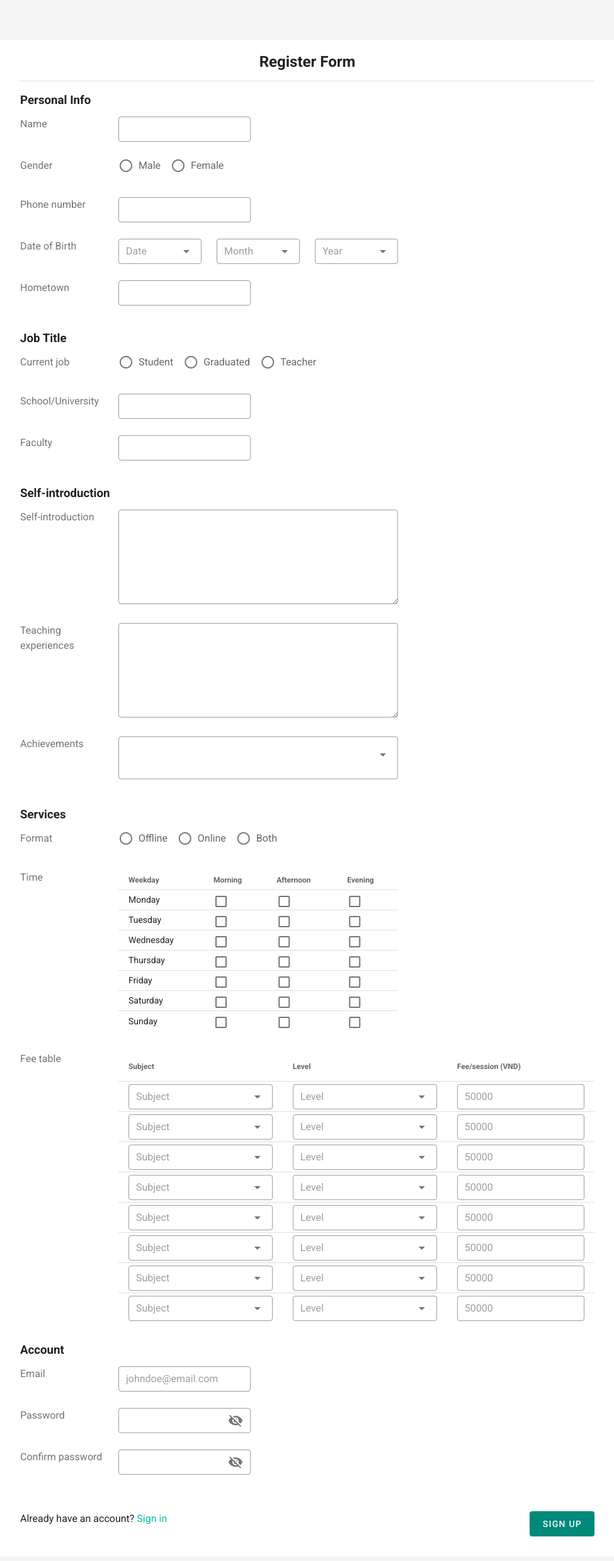
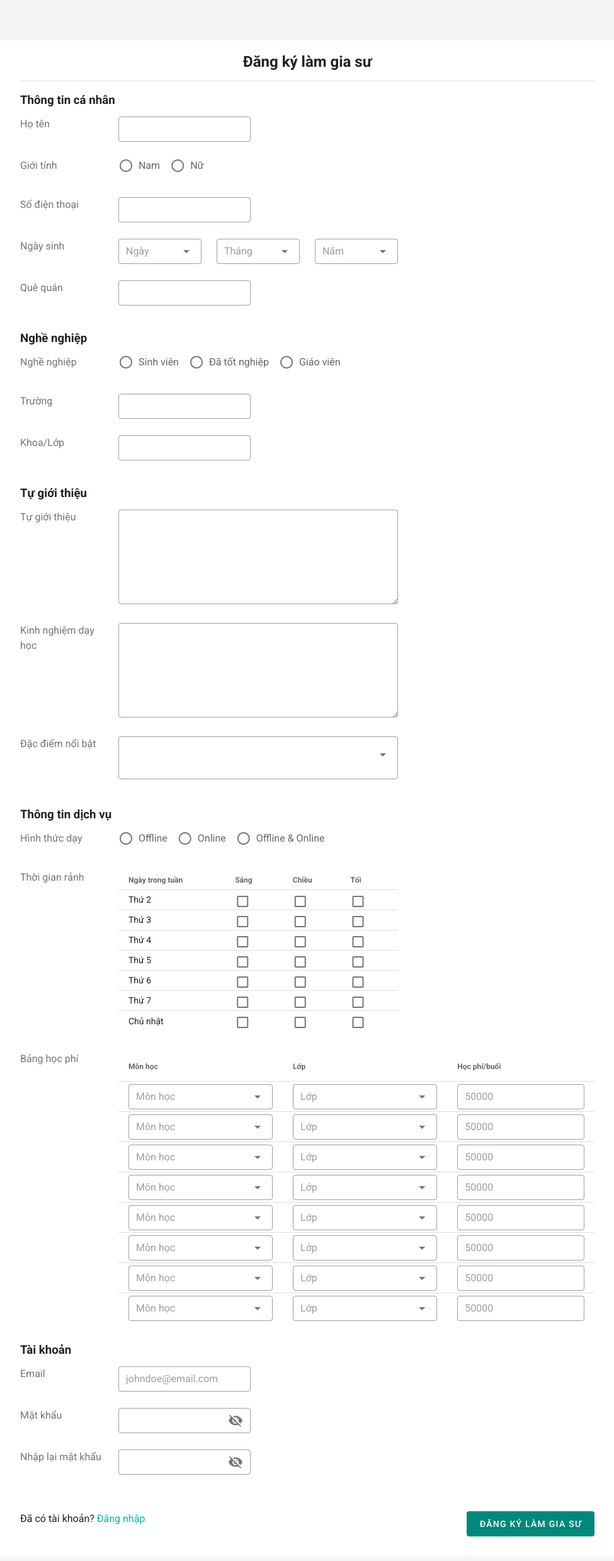
Before and after one commit to minhthinh190/find-learner, a Nuxt app: page /signup in a window 1280 px wide. Shown: the top 2478 px of the page at 63% size, without its empty margins (152-1127 px from the left). Built offline with nearby package versions, Linux system fonts and the light colour scheme.

Commit message:
Translate to Vietnamese

```diff
--- a/components/AppBar.vue
+++ b/components/AppBar.vue
@@ -66,9 +66,11 @@ export default {
   data () {
     return {
       navigation: [
+        /*
         { title: 'Home', link: '/' },
         { title: 'Search', link: '' },
         { title: 'About', link: '' }
+        */
       ],
       menu: [
         { title: 'My bookings', icon: 'mdi-book-education', action: 'goToBookingList' },
--- a/pages/index.vue
+++ b/pages/index.vue
@@ -6,7 +6,7 @@
     >
       <v-col cols="12">
         <div class="text-center">
-          <h1>Lorem ipsum dolor sit amet</h1>
+          <h1>Danh sách lớp cần gia sư</h1>
         </div>
 
         <v-spacer class="my-6"/>
@@ -19,7 +19,7 @@
               <v-col cols="12" lg="2" sm="3" class="px-2 py-0">
                 <v-select
                   v-model="subject"
-                  label="Subject"
+                  label="Môn học"
                   color="teal darken-1"
                   background-color="grey lighten-4"
                   :items="subjects"
@@ -35,7 +35,7 @@
               <v-col cols="12" lg="4" md="4" sm="6" class="px-2">
                 <v-container class="pa-0 d-flex">
                   <v-text-field
-                    label="Find by ID"
+                    label="Tìm theo mã lớp, hình thức, thời gian"
                     color="teal accent-4"
                     dense
                     outlined
@@ -88,19 +88,19 @@
 
                 <v-card-text class="py-3 card-text">
                   <p class="ma-0">
-                    <strong>Subject: </strong>{{ capitalizeFirstLetter(request.subject) }}
+                    <strong>Môn học: </strong>{{ capitalizeFirstLetter(request.subject) }}
                   </p>
                   <v-spacer class="mb-2"/>
                   <p class="ma-0">
-                    <strong>Format: </strong>{{ request.format }}
+                    <strong>Hình thức: </strong>{{ request.format }}
                   </p>
                   <v-spacer class="mb-2"/>
                   <p class="ma-0">
-                    <strong>Address: </strong>{{ request.address }}
+                    <strong>Địa chỉ: </strong>{{ request.address }}
                   </p>
                   <v-spacer class="mb-2"/>
                   <p class="ma-0">
-                    <strong>Time: </strong>{{ request.time }}
+                    <strong>Thời gian: </strong>{{ request.time }}
                   </p>
                 </v-card-text>
 
@@ -118,7 +118,7 @@
                       color="teal darken-1"
                       class="text-capitalize"
                     >
-                      Details
+                      Chi tiết
                     </v-btn>
                   </nuxt-link>
                 </v-card-actions>
@@ -159,7 +159,7 @@
         <v-container fluid v-if="!isLoading && !paginatedRequests.length">
           <v-row class="pa-lg-16 pa-md-10">
             <v-col cols="12" class="text-center my-lg-10 pa-16">
-              <h2>No requests</h2>
+              <h2>Không có yêu cầu</h2>
             </v-col>
           </v-row>
         </v-container>
@@ -177,6 +177,16 @@ export default {
   data () {
     return {
       subjects: [
+        'Tất cả',
+        'Toán',
+        'Tiếng Anh',
+        'Ngữ văn',
+        'Vật lý',
+        'Hóa học',
+        'Sinh học',
+        'IELTS',
+        'TOEIC'
+        /*
         'All',
         'Math',
         'English',
@@ -186,6 +196,7 @@ export default {
         'Biology',
         'IELTS',
         'TOEIC'
+        */
       ],
       page: 1,
       isLoading: false,
--- a/pages/request/_id.vue
+++ b/pages/request/_id.vue
@@ -28,7 +28,7 @@
             </v-icon>
 
             <nuxt-link to="" class="nav-link">
-              My profile
+              Tài khoản của tôi
             </nuxt-link>
           </div>
 
@@ -38,7 +38,7 @@
             </v-icon>
 
             <nuxt-link to="" class="nav-link">
-              Notifications
+              Thông báo
             </nuxt-link>
           </div>
         </v-container>
@@ -57,17 +57,18 @@
                 outlined
                 small
               >
-                {{ capitalizeFirstLetter(request.status) }}
+                {{ translateStatus(request.status) }}
               </v-chip>
             </v-col>
 
             <v-col cols="6">
               <p class="ma-0 text-right subtitle-2 created-date">
-                Created date: {{ request.createdDate }}
+                Ngày tạo: {{ request.createdDate }}
               </p>
             </v-col>
           </v-row>
 
+          <!--
           <v-row class="mb-4">
             <v-col cols="12">
               <v-sheet
@@ -98,6 +99,7 @@
               </v-sheet>
             </v-col>
           </v-row>
+          -->
 
           <v-row class="mb-4">
             <v-col cols="12">
@@ -115,7 +117,7 @@
               <v-card flat tile>
                 <div class="px-4 pt-4 pb-0">
                   <p class="ma-0 font-weight-bold">
-                    Description
+                    Mô tả
                   </p>
                 </div>
 
@@ -135,7 +137,7 @@
               >
                 <p>
                   <span class="font-weight-bold">
-                    Address:&nbsp;
+                    Địa chỉ:&nbsp;
                   </span>
                   {{ request.address }}
                 </p>
@@ -152,7 +154,7 @@
               >
                 <p>
                   <span class="font-weight-bold">
-                    Contact:&nbsp;
+                    Liên hệ:&nbsp;
                   </span>
                   {{ request.contact }}
                 </p>
@@ -168,7 +170,7 @@
                 class="px-6 text-capitalize white--text"
                 @click.stop="isDialogShowed = true"
               >
-                Apply
+                Ứng tuyển
               </v-btn>
             </v-col>
           </v-row>
@@ -180,15 +182,19 @@
             v-on:confirm="applyForRequest"
           >
             <template #dialogTitle>
-              Applying Confirmation
+              Xác nhận ứng tuyển
             </template>
 
             <template #dialogContent>
-              Are you sure to apply this request?
+              Bạn muốn ứng tuyển cho yêu cầu này?
             </template>
 
             <template #confirmBtnText>
-              Apply
+              Ứng tuyển
+            </template>
+
+            <template #cancelBtnText>
+              Hủy
             </template>
           </confirm-dialog>
         </v-container>
@@ -213,11 +219,11 @@ export default {
       isDialogShowed: false,
       isApplying: false,
       headers: [
-        { text: 'Subject', value: 'subject', align: 'start', sortable: false },
-        { text: 'Format', value: 'format', align: 'start', sortable: false },
-        { text: 'Time', value: 'time', align: 'start', sortable: false },
-        { text: 'Per week', value: 'perWeek', align: 'start', sortable: false },
-        { text: 'Duration', value: 'duration', align: 'start', sortable: false }
+        { text: 'Môn học', value: 'subject', align: 'start', sortable: false },
+        { text: 'Hình thức', value: 'format', align: 'start', sortable: false },
+        { text: 'Thời gian', value: 'time', align: 'start', sortable: false },
+        { text: 'Số buổi/tuần', value: 'perWeek', align: 'start', sortable: false },
+        { text: 'Thời lượng', value: 'duration', align: 'start', sortable: false }
       ]
     }
   },
@@ -244,6 +250,21 @@ export default {
     this.$store.dispatch('user/getUserProfile')
   },
   methods: {
+    translateStatus (originalStatus) {
+      let status = ''
+      switch (originalStatus) {
+        case 'waiting':
+          status = 'Đang chờ'
+          break
+        case 'on-going':
+          status = 'Đang tiến hành'
+          break
+        case 'finished':
+          status = 'Hoàn tất'
+          break
+      }
+      return status
+    },
     capitalizeFirstLetter (str) {
       return str.charAt(0).toUpperCase() + str.slice(1)
     },
@@ -254,7 +275,7 @@ export default {
           format: this.request.format,
           time: this.request.time,
           perWeek: this.request.perWeek,
-          duration: this.request.duration + ' (mins)'
+          duration: this.request.duration + ' (phút)'
         }
       ]
       return data
--- a/pages/signin.vue
+++ b/pages/signin.vue
@@ -4,7 +4,7 @@
       <v-col cols="12" sm="6" md="6" lg="4">
         <v-card class="pa-6" outlined>
           <v-card-title class="justify-center mb-4">
-            <h3>Sign In</h3>
+            <h3>Đăng nhập</h3>
           </v-card-title>
 
           <v-card-text>
@@ -23,7 +23,7 @@
 
               <v-text-field
                 v-model="password"
-                label="Password"
+                label="Mật khẩu"
                 color="teal accent-4"
                 dense
                 outlined
@@ -37,7 +37,7 @@
               ></v-text-field>
 
               <nuxt-link to="" class="link">
-                Forgot your password?
+                Quên mật khẩu?
               </nuxt-link>
             </v-form>
           </v-card-text>
@@ -53,15 +53,15 @@
                   class="py-5 text-capitalize white--text"
                   @click="signIn"
                 >
-                  Sign In
+                  Đăng nhập
                 </v-btn>
               </v-col>
 
               <v-col cols="12" sm="12" md="12" lg="12" align="center" class="pb-0">
                 <p>
-                  Don't have an account?
+                  Chưa có tài khoản?
                   <nuxt-link to="/signup" class="link">
-                    Sign up
+                    Đăng ký
                   </nuxt-link>
                 </p>
               </v-col>
--- a/pages/signup.vue
+++ b/pages/signup.vue
@@ -4,7 +4,7 @@
       <v-form ref="form">
         <v-row>
           <v-col cols="12">
-            <h2 class="text-center">Register Form</h2>
+            <h2 class="text-center">Đăng ký làm gia sư</h2>
           </v-col>
         </v-row>
 
@@ -13,13 +13,13 @@
         <!-- Personal Info -->
         <v-row class="py-3">
           <v-col cols="12">
-            <h3>Personal Info</h3>
+            <h3>Thông tin cá nhân</h3>
           </v-col>
         </v-row>
 
         <v-row>
           <v-col cols="2">
-            <p class="label">Name</p>
+            <p class="label">Họ tên</p>
           </v-col>
           <v-col cols="12" md="3" sm="5" class="py-0">
             <v-text-field
@@ -35,7 +35,7 @@
 
         <v-row class="pb-4">
           <v-col cols="2" class="pb-0">
-            <p class="label">Gender</p>
+            <p class="label">Giới tính</p>
           </v-col>
           <v-col cols="12" md="3" sm="5" class="py-0">
             <v-radio-group
@@ -45,12 +45,12 @@
               :rules="numberInputRules"
             >
               <v-radio
-                label="Male"
+                label="Nam"
                 value="male"
                 color="teal accent-4"
               ></v-radio>
               <v-radio
-                label="Female"
+                label="Nữ"
                 value="female"
                 color="teal accent-4"
               ></v-radio>
@@ -60,7 +60,7 @@
 
         <v-row>
           <v-col cols="2">
-            <p class="label">Phone number</p>
+            <p class="label">Số điện thoại</p>
           </v-col>
           <v-col cols="12" md="3" sm="5" class="py-0">
             <v-text-field
@@ -77,7 +77,7 @@
 
         <v-row>
           <v-col cols="2">
-            <p class="label">Date of Birth</p>
+            <p class="label">Ngày sinh</p>
           </v-col>
 
           <v-col cols="12" lg="2" md="2" sm="3" class="py-0">
@@ -86,7 +86,7 @@
               dense
               outlined
               color="teal accent-4"
-              placeholder="Date"
+              placeholder="Ngày"
               :items="dateSelectData"
               :rules="numberInputRules"
             ></v-select>
@@ -98,7 +98,7 @@
               dense
               outlined
               color="teal accent-4"
-              placeholder="Month"
+              placeholder="Tháng"
               :items="monthSelectData"
               :rules="numberInputRules"
             ></v-select>
@@ -110,7 +110,7 @@
               dense
               outlined
               color="teal accent-4"
-              placeholder="Year"
+              placeholder="Năm"
               :items="yearSelectData"
               :rules="numberInputRules"
             ></v-select>
@@ -119,7 +119,7 @@
 
         <v-row>
           <v-col cols="2">
-            <p class="label">Hometown</p>
+            <p class="label">Quê quán</p>
           </v-col>
           <v-col cols="12" md="3" sm="5" class="py-0">
             <v-text-field
@@ -136,13 +136,13 @@
         <!-- Job Title -->
         <v-row class="py-3">
           <v-col cols="12">
-            <h3>Job Title</h3>
+            <h3>Nghề nghiệp</h3>
           </v-col>
         </v-row>
 
         <v-row class="pb-4">
           <v-col cols="2" class="pb-0">
-            <p class="label">Current job</p>
+            <p class="label">Nghề nghiệp</p>
           </v-col>
           <v-col cols="12" md="6" class="py-0">
             <v-radio-group
@@ -152,17 +152,17 @@
               :rules="numberInputRules"
             >
               <v-radio
-                label="Student"
+                label="Sinh viên"
                 value="student"
                 color="teal accent-4"
               ></v-radio>
               <v-radio
-                label="Graduated"
+                label="Đã tốt nghiệp"
                 value="graduated"
                 color="teal accent-4"
               ></v-radio>
               <v-radio
-                label="Teacher"
+                label="Giáo viên"
                 value="teacher"
                 color="teal accent-4"
               ></v-radio>
@@ -172,7 +172,7 @@
 
         <v-row>
           <v-col cols="2">
-            <p class="label">School/University</p>
+            <p class="label">Trường</p>
           </v-col>
           <v-col cols="12" md="3" sm="5" class="py-0">
             <v-text-field
@@ -188,7 +188,7 @@
 
         <v-row>
           <v-col cols="2">
-            <p class="label">Faculty</p>
+            <p class="label">Khoa/Lớp</p>
           </v-col>
           <v-col cols="12" md="3" sm="5" class="py-0">
             <v-text-field
@@ -205,13 +205,13 @@
         <!-- Self-introduction -->
         <v-row class="py-3">
           <v-col cols="12">
-            <h3>Self-introduction</h3>
+            <h3>Tự giới thiệu</h3>
           </v-col>
         </v-row>
 
         <v-row>
           <v-col cols="2">
-            <p class="label">Self-introduction</p>
+            <p class="label">Tự giới thiệu</p>
           </v-col>
           <v-col cols="12" md="6" class="py-0">
             <v-textarea
@@ -225,7 +225,7 @@
 
         <v-row>
           <v-col cols="2">
-            <p class="label">Teaching experiences</p>
+            <p class="label">Kinh nghiệm dạy học</p>
           </v-col>
           <v-col cols="12" md="6" class="py-0">
             <v-textarea
@@ -239,7 +239,7 @@
 
         <v-row>
           <v-col cols="2">
-            <p class="label">Achievements</p>
+            <p class="label">Đặc điểm nổi bật</p>
           </v-col>
           <v-col cols="12" md="6" sm="5" class="py-0">
             <v-select
@@ -262,13 +262,13 @@
         <!-- Services -->
         <v-row class="py-3">
           <v-col cols="12">
-            <h3>Services</h3>
+            <h3>Thông tin dịch vụ</h3>
           </v-col>
         </v-row>
 
         <v-row class="pb-4">
           <v-col cols="2" class="pb-0 ">
-            <p class="label">Format</p>
+            <p class="label">Hình thức dạy</p>
           </v-col>
           <v-col cols="12" md="5" class="py-0 ">
             <v-radio-group
@@ -288,7 +288,7 @@
                 color="teal accent-4"
               ></v-radio>
               <v-radio
-                label="Both"
+                label="Offline & Online"
                 value="both"
                 color="teal accent-4"
               ></v-radio>
@@ -298,7 +298,7 @@
 
         <v-row class="pb-8">
           <v-col cols="2" class="pb-0">
-            <p class="label">Time</p>
+            <p class="label">Thời gian rảnh</p>
           </v-col>
           <v-col cols="12" lg="6" md="8" sm="10" class="py-0">
             <v-data-table
@@ -337,7 +337,7 @@
 
         <v-row class="pb-4">
           <v-col cols="2" class="pb-0">
-            <p class="label">Fee table</p>
+            <p class="label">Bảng học phí</p>
           </v-col>
           <v-col cols="12" md="10" class="py-0">
             <v-data-table
@@ -352,7 +352,7 @@
                   outlined
                   hide-details
                   color="teal accent-4"
-                  placeholder="Subject"
+                  placeholder="Môn học"
                   :items="subjectSelectData"
                 ></v-select>
               </template>
@@ -364,7 +364,7 @@
                   hide-details
                   multiple
                   color="teal accent-4"
-                  placeholder="Level"
+                  placeholder="Lớp"
                   :items="levelSelectData"
                 ></v-select>
               </template>
@@ -387,7 +387,7 @@
         <!-- Account -->
         <v-row class="py-3">
           <v-col cols="12">
-            <h3>Account</h3>
+            <h3>Tài khoản</h3>
           </v-col>
         </v-row>
 
@@ -410,7 +410,7 @@
 
         <v-row>
           <v-col cols="12" md="2" class="py-0">
-            <p class="label">Password</p>
+            <p class="label">Mật khẩu</p>
           </v-col>
           <v-col cols="12" md="3" sm="5" class="py-0">
             <v-text-field
@@ -429,7 +429,7 @@
 
         <v-row>
           <v-col cols="12" md="2" class="py-0">
-            <p class="ma-0 label">Confirm password</p>
+            <p class="ma-0 label">Nhập lại mật khẩu</p>
           </v-col>
           <v-col cols="12" md="3" sm="5" class="py-0">
             <v-text-field
@@ -450,9 +450,9 @@
         <v-row class="pt-5">
           <v-col cols="12" sm="6">
             <p>
-              Already have an account?
+              Đã có tài khoản?
               <nuxt-link to="/signin" class="link">
-                Sign in
+                Đăng nhập
               </nuxt-link>
             </p>
           </v-col>
@@ -464,7 +464,7 @@
               class="pa-5 white--text"
               @click="signUp"
             >
-              Sign Up
+              Đăng ký làm gia sư
             </v-btn>
           </v-col>
         </v-row>
@@ -517,27 +517,27 @@ export default {
       ],
       //
       subjectSelectData: [
-        'Math',
-        'Physics',
-        'Chemistry',
-        'Biology',
-        'Literature',
-        'English',
+        'Toán',
+        'Vật lý',
+        'Hóa học',
+        'Sinh học',
+        'Ngữ văn',
+        'Tiếng Anh',
         'TOEIC',
         'IELTS'
       ],
       levelSelectData: [1, 2, 3, 4, 5, 6, 7, 8, 9, 10, 11, 12],
       //
       timeTableHeaders: [
-        { text: 'Weekday', value: 'weekday', align: '', sortable: false },
-        { text: 'Morning', value: 'morning', align: '', sortable: false },
-        { text: 'Afternoon', value: 'afternoon', align: '', sortable: false },
-        { text: 'Evening', value: 'evening', align: '', sortable: false }
+        { text: 'Ngày trong tuần', value: 'weekday', align: '', sortable: false },
+        { text: 'Sáng', value: 'morning', align: '', sortable: false },
+        { text: 'Chiều', value: 'afternoon', align: '', sortable: false },
+        { text: 'Tối', value: 'evening', align: '', sortable: false }
       ],
       feeTableHeaders: [
-        { text: 'Subject', value: 'subject', align: '', sortable: false },
-        { text: 'Level', value: 'level', align: '', sortable: false },
-        { text: 'Fee/session (VND)', value: 'fee', align: '', sortable: false }
+        { text: 'Môn học', value: 'subject', align: '', sortable: false },
+        { text: 'Lớp', value: 'level', align: '', sortable: false },
+        { text: 'Học phí/buổi', value: 'fee', align: '', sortable: false }
       ],
       /* Tutor Info State */
       // Personal Info
@@ -566,13 +566,13 @@ export default {
       services: {
         format: '',
         freeTime: [
-          { weekday: 'Monday', morning: false, afternoon: false, evening: false },
-          { weekday: 'Tuesday', morning: false, afternoon: false, evening: false },
-          { weekday: 'Wednesday', morning: false, afternoon: false, evening: false },
-          { weekday: 'Thursday', morning: false, afternoon: false, evening: false },
-          { weekday: 'Friday', morning: false, afternoon: false, evening: false },
-          { weekday: 'Saturday', morning: false, afternoon: false, evening: false },
-          { weekday: 'Sunday', morning: false, afternoon: false, evening: false }
+          { weekday: 'Thứ 2', morning: false, afternoon: false, evening: false },
+          { weekday: 'Thứ 3', morning: false, afternoon: false, evening: false },
+          { weekday: 'Thứ 4', morning: false, afternoon: false, evening: false },
+          { weekday: 'Thứ 5', morning: false, afternoon: false, evening: false },
+          { weekday: 'Thứ 6', morning: false, afternoon: false, evening: false },
+          { weekday: 'Thứ 7', morning: false, afternoon: false, evening: false },
+          { weekday: 'Chủ nhật', morning: false, afternoon: false, evening: false }
         ],
         fee: [
           { subject: '', level: [], fee: '' },
```
